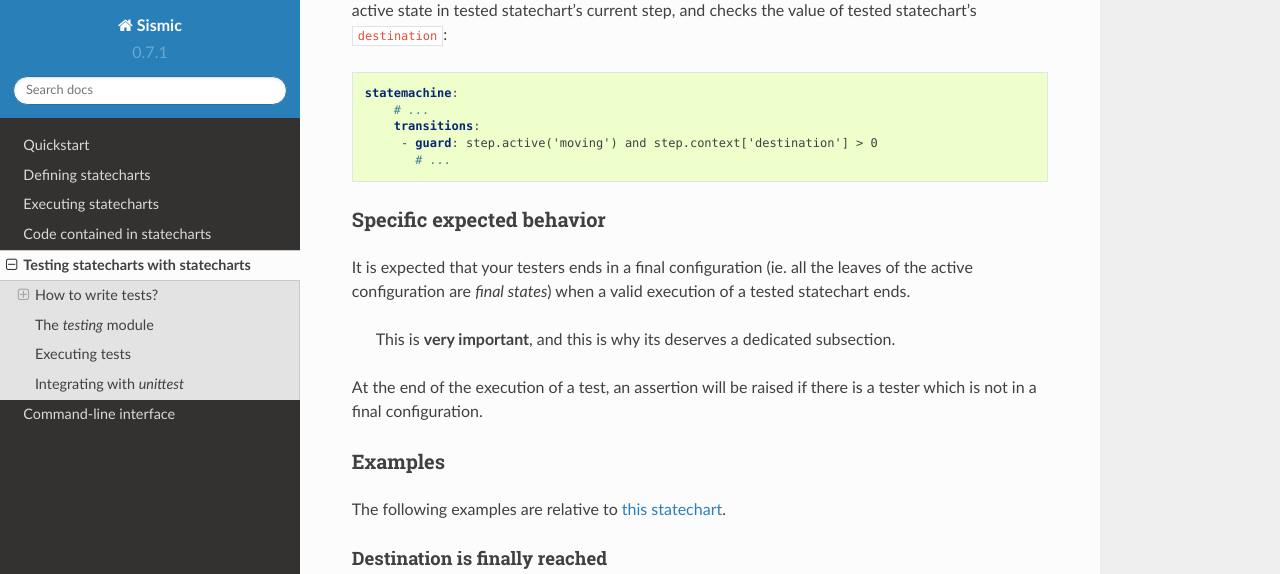
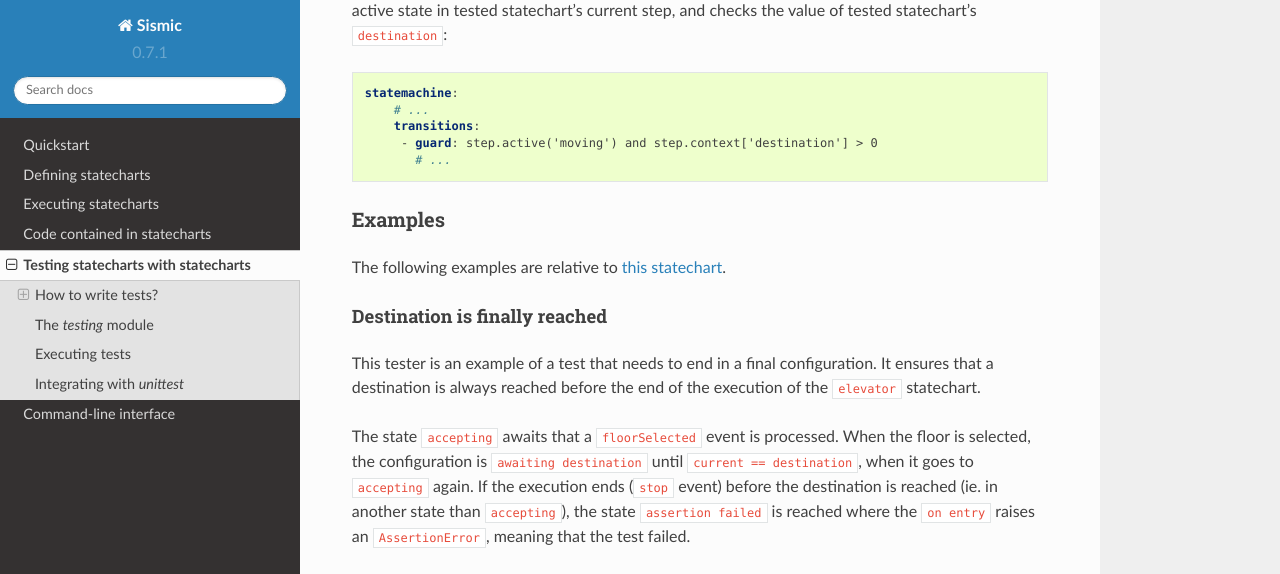
Before and after one commit to AlexandreDecan/sismic, a Sphinx documentation site: the page built from docs/testing.rst, in a window 1280 px wide and 1400 px high, scrolled down 1745 px. Shown: the top 574 px of the window. Built offline with Sphinx 7.4.7 and the Read the Docs theme 2.0.0, drawn with Linux system fonts in a browser that asks for light colours; some of the changed text lies outside the part shown; grey boxes are pictures that could not be loaded.

Commit message:
Prevent StateChartTester to be in a final configuration at the end of the execution (same behavior can be achieved with a less invasive approach).

```diff
--- a/docs/testing.rst
+++ b/docs/testing.rst
@@ -90,21 +90,6 @@ in tested statechart's current step, and checks the value of tested statechart's
          - guard: step.active('moving') and step.context['destination'] > 0
            # ...
 
-
-Specific expected behavior
-**************************
-
-It is expected that your testers ends in a final configuration (ie. all the leaves of the active configuration
-are *final states*) when a valid execution of a tested statechart ends.
-
-.. highlights::
-
-    This is **very important**, and this is why its deserves a dedicated subsection.
-
-At the end of the execution of a test, an assertion will be raised if there is a tester which is not in a
-final configuration.
-
-
 Examples
 ********
 
@@ -117,27 +102,14 @@ This tester is an example of a test that needs to end in a final configuration.
 It ensures that a destination is always reached before the end
 of the execution of the ``elevator`` statechart.
 
-The state ``waiting`` awaits that a ``floorSelected`` event is processed.
-When the floor is selected, it waits until ``current == destination`` to go
-in ``destinationReached`` state.
+The state ``accepting`` awaits that a ``floorSelected`` event is processed.
+When the floor is selected, the configuration is ``awaiting destination`` until
+``current == destination``, when it goes to ``accepting`` again.
 If the execution ends (``stop`` event) before the destination is reached (ie. in
-another state than ``destinationReached``), the tester execution does not end
-in a final state, meaning that the test fails.
+another state than ``accepting``), the state ``assertion failed`` is reached where
+the ``on entry`` raises an ``AssertionError``, meaning that the test failed.
 
 .. literalinclude:: ../examples/tester/elevator/destination_reached.yaml
-   :language: yaml
-
-
-Doors are closed while moving
-^^^^^^^^^^^^^^^^^^^^^^^^^^^^^
-
-This tester is an example of a test that raises an ``AssertionError``.
-It checks that the elevator can not move (ie. be in ``moving`` state)
-while the doors are opened.
-If this happens, a transition to ``error`` occurs.
-The ``on entry`` of ``error`` then raises an ``AssertionError``.
-
-.. literalinclude:: ../examples/tester/elevator/closed_doors_while_moving.yaml
    :language: yaml
 
 
@@ -146,9 +118,20 @@ The ``on entry`` of ``error`` then raises an ``AssertionError``.
 
 This example shows that assertion can be made on transition action too.
 This dummy example could fail if the current floor is ``7``.
-You could use it to test what happens when a test fails.
 
 .. literalinclude:: ../examples/tester/elevator/never_go_7th_floor.yaml
+   :language: yaml
+
+
+Doors are closed while moving
+^^^^^^^^^^^^^^^^^^^^^^^^^^^^^
+
+This tester checks that the elevator can not move (ie. be in ``moving`` state)
+while the doors are opened.
+If this happens, a transition to ``error`` occurs.
+The ``on entry`` of ``error`` then raises an ``AssertionError``.
+
+.. literalinclude:: ../examples/tester/elevator/closed_doors_while_moving.yaml
    :language: yaml
 
 
@@ -253,8 +236,8 @@ can be infinite. As for interpreter's :py:meth:`~sismic.interpreter.Interpreter.
     test.execute(max_steps=10)
 
 At the end of the execution, you must call the :py:meth:`~sismic.checker.StateChartTester.stop` method.
-This method sends a ``stop`` event to the statechart testers, and checks whether they are all in a final
-configuration.
+This method sends a ``stop`` event to the statechart testers.
+This permits testers to check that some condition still holds at the end of the execution.
 
 As a shortcut, :py:class:`~sismic.testing.StateChartTester` exposes a context manager that does the job
 for you. This context manager can be used as follows:
@@ -265,13 +248,8 @@ for you. This context manager can be used as follows:
         test.execute()
 
 
-A test fails when one of the following occurs:
-
-    1. An ``AssertionError`` is raised by one of the statechart testers.
-    2. There is at least one tester that is not in a final configuration when
-       :py:meth:`~sismic.checker.StateChartTester.stop` is called (or when the context manager
-       is exited).
-
+A test fails when one of ``execute`` or ``stop`` (called implicitly by the context manager) raises
+an ``AssertionError``.
 
 Integrating with *unittest*
 ---------------------------
```
Also changed, not shown: 4 other files.
